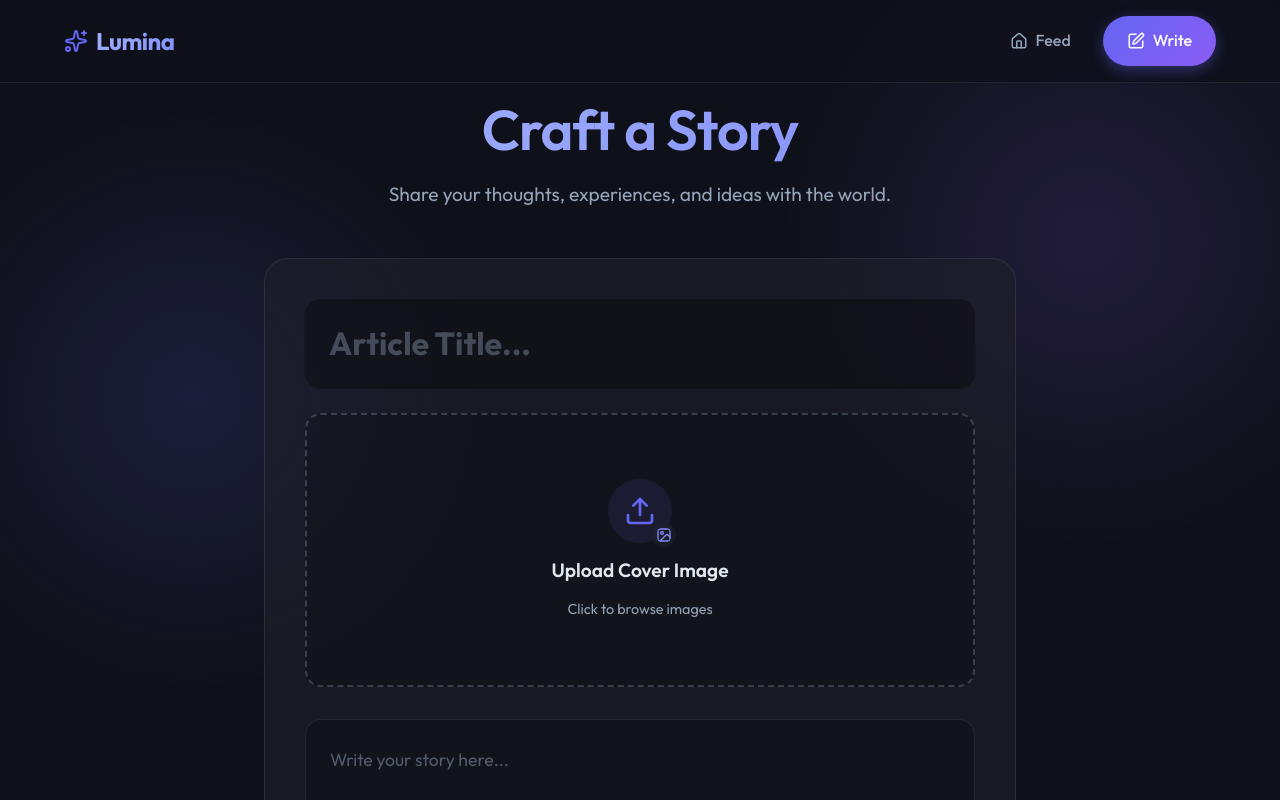
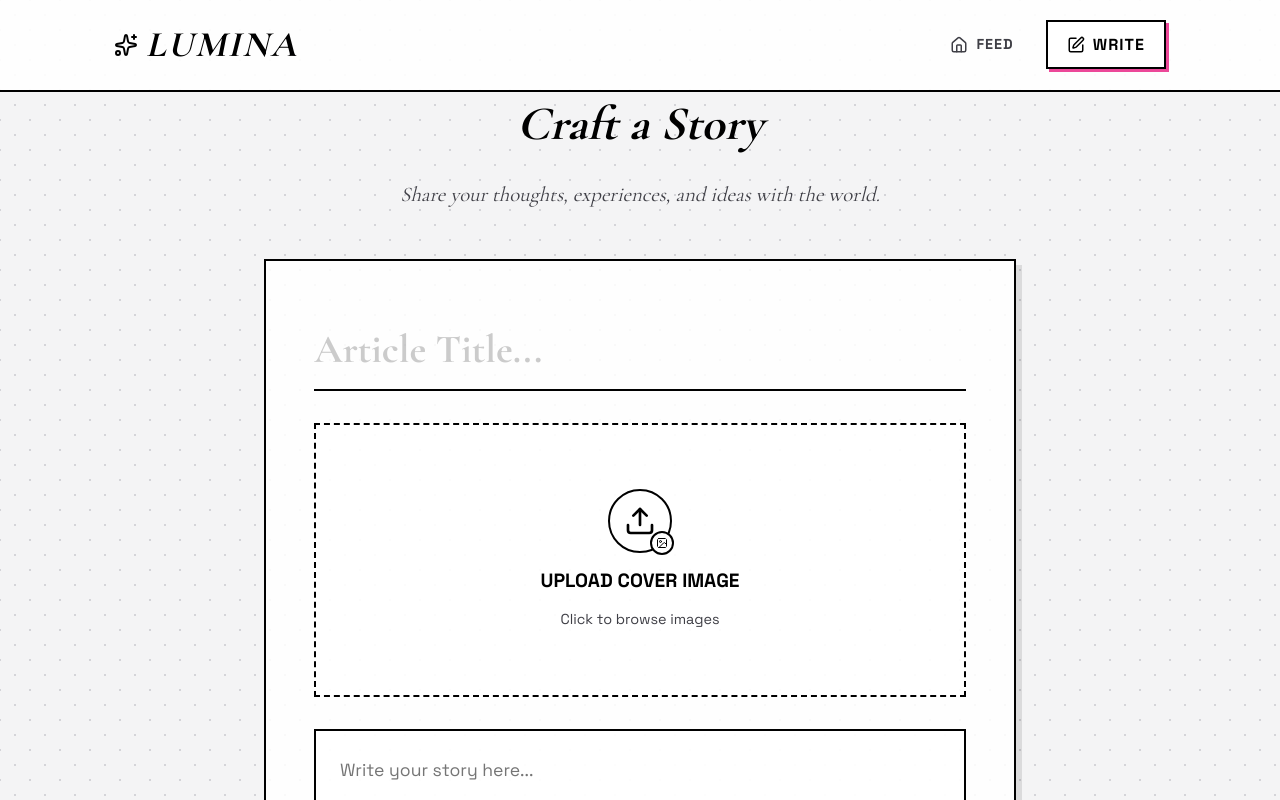
Before and after one commit to JngPeace/blog, a React (Vite) app: page /create in a window 1280 px wide. Shown: the top 800 px of the page. Built offline with nearby package versions, Linux system fonts and the light colour scheme.

Commit message:
feat: redesign homepage to match scrapbook aesthetic

```diff
--- a/src/components/Navbar.css
+++ b/src/components/Navbar.css
@@ -17,19 +17,21 @@
   display: flex;
   align-items: center;
   gap: 0.5rem;
+  font-family: 'Space Grotesk', sans-serif;
   font-size: 1.5rem;
   font-weight: 700;
-  letter-spacing: -0.5px;
+  letter-spacing: 2px;
+  text-transform: uppercase;
 }
 
 .logo-icon {
-  color: var(--accent-color);
+  color: var(--text-primary);
 }
 
 .nav-links {
   display: flex;
   align-items: center;
-  gap: 1.5rem;
+  gap: 2rem;
 }
 
 .nav-link {
@@ -37,15 +39,29 @@
   align-items: center;
   gap: 0.5rem;
   color: var(--text-secondary);
-  font-weight: 500;
+  font-weight: 700;
+  text-transform: uppercase;
+  letter-spacing: 1px;
+  font-size: 0.9rem;
   transition: var(--transition);
-  padding: 0.5rem;
+  position: relative;
+}
+
+.nav-link::after {
+  content: '';
+  position: absolute;
+  bottom: -4px;
+  left: 0;
+  width: 0%;
+  height: 2px;
+  background: var(--text-primary);
+  transition: var(--transition);
+}
+
+.nav-link:hover::after, .nav-link.active::after {
+  width: 100%;
 }
 
 .nav-link:hover, .nav-link.active {
   color: var(--text-primary);
 }
-
-.nav-link:hover {
-  transform: translateY(-2px);
-}
--- a/src/index.css
+++ b/src/index.css
@@ -1,15 +1,13 @@
-@import url('https://fonts.googleapis.com/css2?family=Outfit:wght@300;400;500;600;700&display=swap');
+@import url('https://fonts.googleapis.com/css2?family=Cormorant+Garamond:wght@400;600;700&family=Space+Grotesk:wght@400;600;700&display=swap');
 
 :root {
-  --bg-color: #0f111a;
-  --text-primary: #e2e8f0;
-  --text-secondary: #94a3b8;
-  --accent-color: #6366f1;
-  --accent-hover: #818cf8;
-  --danger-color: #ef4444;
-  --card-bg: rgba(30, 33, 43, 0.6);
-  --card-border: rgba(255, 255, 255, 0.08);
-  --glass-bg: rgba(15, 17, 26, 0.7);
+  --bg-color: #f4f4f5;
+  --text-primary: #000000;
+  --text-secondary: #3f3f46;
+  --accent-color: #ec4899; /* Soft Pink from the book edges */
+  --card-bg: rgba(255, 255, 255, 0.85);
+  --card-border: #000000;
+  --glass-bg: rgba(255, 255, 255, 0.7);
 
   --transition: all 0.3s cubic-bezier(0.4, 0, 0.2, 1);
 }
@@ -21,15 +19,17 @@
 }
 
 body {
-  font-family: 'Outfit', sans-serif;
+  font-family: 'Space Grotesk', sans-serif;
   background-color: var(--bg-color);
   color: var(--text-primary);
   line-height: 1.6;
   min-height: 100vh;
   overflow-x: hidden;
-  background-image: radial-gradient(circle at 15% 50%, rgba(99, 102, 241, 0.15), transparent 25%),
-                    radial-gradient(circle at 85% 30%, rgba(139, 92, 246, 0.15), transparent 25%);
-  background-attachment: fixed;
+  background-image:
+    radial-gradient(#d4d4d8 1.5px, transparent 1.5px),
+    radial-gradient(#d4d4d8 1.5px, transparent 1.5px);
+  background-size: 30px 30px;
+  background-position: 0 0, 15px 15px; /* Subtle dot grid paper effect */
 }
 
 a {
@@ -48,24 +48,23 @@ input, textarea {
   font-family: inherit;
 }
 
-/* Glassmorphism utilities */
+/* Glass & Paper Layers */
 .glass {
   background: var(--card-bg);
-  backdrop-filter: blur(12px);
-  -webkit-backdrop-filter: blur(12px);
-  border: 1px solid var(--card-border);
+  backdrop-filter: blur(8px);
+  -webkit-backdrop-filter: blur(8px);
+  border: 2px solid var(--card-border);
+  box-shadow: 6px 6px 0px rgba(0,0,0,0.1);
 }
 
 .glass-nav {
-  background: var(--glass-bg);
-  backdrop-filter: blur(20px);
-  -webkit-backdrop-filter: blur(20px);
-  border-bottom: 1px solid var(--card-border);
+  background: rgba(255, 255, 255, 0.9);
+  border-bottom: 2px solid var(--card-border);
 }
 
 /* Layout */
 .container {
-  max-width: 1200px;
+  max-width: 1100px;
   margin: 0 auto;
   padding: 0 1.5rem;
 }
@@ -78,15 +77,30 @@ input, textarea {
 
 /* Typography */
 h1, h2, h3, h4 {
-  font-weight: 600;
+  font-family: 'Cormorant Garamond', serif;
+  font-weight: 700;
   line-height: 1.2;
 }
 
 .text-gradient {
-  background: linear-gradient(135deg, #a5b4fc 0%, #818cf8 100%);
-  -webkit-background-clip: text;
-  -webkit-text-fill-color: transparent;
-  background-clip: text;
+  color: var(--text-primary);
+  font-family: 'Cormorant Garamond', serif;
+  font-style: italic;
+  font-size: 1.5em;
+  font-weight: 700;
+}
+
+/* Stamp letters */
+.stamp-letter {
+  display: inline-block;
+  border: 2px solid var(--text-primary);
+  padding: 0.2rem 0.6rem;
+  margin: 0 0.2rem;
+  font-family: 'Space Grotesk', sans-serif;
+  font-weight: 700;
+  background: rgba(255, 255, 255, 0.9);
+  box-shadow: 2px 2px 0px var(--text-primary);
+  transform: rotate(calc(var(--rotate, 0) * 1deg));
 }
 
 /* Components */
@@ -95,36 +109,36 @@ h1, h2, h3, h4 {
   align-items: center;
   justify-content: center;
   gap: 0.5rem;
-  padding: 0.75rem 1.5rem;
-  border-radius: 9999px;
-  font-weight: 500;
+  padding: 0.6rem 1.2rem;
+  border: 2px solid var(--text-primary);
+  background: white;
+  color: var(--text-primary);
+  font-weight: 700;
   transition: var(--transition);
   font-size: 1rem;
+  text-transform: uppercase;
+  letter-spacing: 1px;
 }
 
 .btn-primary {
-  background: linear-gradient(135deg, var(--accent-color) 0%, #8b5cf6 100%);
-  color: white;
-  box-shadow: 0 4px 14px 0 rgba(99, 102, 241, 0.39);
+  box-shadow: 3px 3px 0px var(--accent-color);
 }
 
 .btn-primary:hover {
-  transform: translateY(-2px);
-  box-shadow: 0 6px 20px rgba(99, 102, 241, 0.5);
-  background: linear-gradient(135deg, var(--accent-hover) 0%, #a78bfa 100%);
+  transform: translate(-2px, -2px);
+  box-shadow: 5px 5px 0px var(--accent-color);
 }
 
 .btn-icon {
   padding: 0.5rem;
-  border-radius: 50%;
-  background: rgba(255, 255, 255, 0.05);
+  border: 2px solid var(--text-primary);
+  background: white;
   transition: var(--transition);
 }
 
 .btn-icon:hover {
-  background: rgba(255, 255, 255, 0.1);
-  color: var(--accent-hover);
-  transform: scale(1.05);
+  background: var(--text-primary);
+  color: white;
 }
 
 /* Form Elements */
@@ -136,16 +150,14 @@ h1, h2, h3, h4 {
   display: block;
   margin-bottom: 0.5rem;
   font-size: 0.9rem;
-  color: var(--text-secondary);
-  font-weight: 500;
+  font-weight: 700;
 }
 
 .form-control {
   width: 100%;
   padding: 1rem;
-  border-radius: 12px;
-  background: rgba(0, 0, 0, 0.2);
-  border: 1px solid var(--card-border);
+  background: white;
+  border: 2px solid var(--text-primary);
   color: var(--text-primary);
   font-size: 1rem;
   transition: var(--transition);
@@ -153,13 +165,8 @@ h1, h2, h3, h4 {
 
 .form-control:focus {
   outline: none;
-  border-color: var(--accent-color);
-  box-shadow: 0 0 0 3px rgba(99, 102, 241, 0.2);
-  background: rgba(0, 0, 0, 0.4);
-}
-
-.form-control::placeholder {
-  color: rgba(148, 163, 184, 0.5);
+  box-shadow: 4px 4px 0px rgba(0,0,0,0.1);
+  transform: translate(-2px, -2px);
 }
 
 /* Animations */
@@ -171,21 +178,3 @@ h1, h2, h3, h4 {
 .animate-fade-in {
   animation: fadeIn 0.5s ease-out forwards;
 }
-
-/* Custom Scrollbar */
-::-webkit-scrollbar {
-  width: 8px;
-}
-
-::-webkit-scrollbar-track {
-  background: var(--bg-color);
-}
-
-::-webkit-scrollbar-thumb {
-  background: #334155;
-  border-radius: 4px;
-}
-
-::-webkit-scrollbar-thumb:hover {
-  background: #475569;
-}
--- a/src/pages/CreatePost.css
+++ b/src/pages/CreatePost.css
@@ -8,32 +8,34 @@
 }
 
 .create-form {
-  padding: 2.5rem;
-  border-radius: 24px;
+  padding: 3rem;
+  border-radius: 0;
 }
 
 .title-input {
-  font-size: 2rem;
+  font-size: 2.5rem;
+  font-family: 'Cormorant Garamond', serif;
   font-weight: 700;
-  padding: 1.5rem;
-  background: rgba(0, 0, 0, 0.3);
+  padding: 1rem 0;
+  background: transparent;
   border: none;
-  border-bottom: 2px solid transparent;
-  border-radius: 16px;
+  border-bottom: 2px solid var(--text-primary);
+  border-radius: 0;
 }
 
 .title-input:focus {
-  background: rgba(0, 0, 0, 0.5);
-  border-bottom-color: var(--accent-color);
+  background: rgba(255, 255, 255, 0.5);
   box-shadow: none;
+  transform: none;
 }
 
 .title-input::placeholder {
-  color: rgba(148, 163, 184, 0.4);
+  color: rgba(0, 0, 0, 0.2);
 }
 
 .image-upload-container {
   margin-bottom: 2rem;
+  margin-top: 2rem;
 }
 
 .hidden-input {
@@ -44,17 +46,16 @@
   display: block;
   width: 100%;
   padding: 4rem 2rem;
-  border: 2px dashed rgba(148, 163, 184, 0.3);
-  border-radius: 16px;
-  background: rgba(0, 0, 0, 0.2);
+  border: 2px dashed var(--text-primary);
+  background: rgba(255, 255, 255, 0.5);
   text-align: center;
   cursor: pointer;
   transition: var(--transition);
 }
 
 .upload-placeholder:hover {
-  border-color: var(--accent-color);
-  background: rgba(99, 102, 241, 0.05);
+  background: rgba(255, 255, 255, 1);
+  box-shadow: 4px 4px 0px rgba(0,0,0,0.1);
 }
 
 .upload-content {
@@ -68,27 +69,29 @@
   position: relative;
   width: 64px;
   height: 64px;
+  border: 2px solid var(--text-primary);
   border-radius: 50%;
-  background: rgba(99, 102, 241, 0.1);
+  background: white;
   display: flex;
   align-items: center;
   justify-content: center;
-  color: var(--accent-color);
+  color: var(--text-primary);
 }
 
 .sub-icon {
   position: absolute;
   bottom: -4px;
   right: -4px;
-  background: var(--card-bg);
+  background: white;
+  border: 2px solid var(--text-primary);
   border-radius: 50%;
   padding: 4px;
-  color: var(--accent-hover);
 }
 
 .upload-content h3 {
   font-size: 1.2rem;
-  color: var(--text-primary);
+  font-family: 'Space Grotesk', sans-serif;
+  text-transform: uppercase;
 }
 
 .upload-content p {
@@ -99,9 +102,10 @@
 .image-preview {
   position: relative;
   width: 100%;
-  border-radius: 16px;
-  overflow: hidden;
-  box-shadow: 0 10px 30px rgba(0, 0, 0, 0.3);
+  border: 2px solid var(--text-primary);
+  background: white;
+  padding: 10px;
+  box-shadow: 6px 6px 0px rgba(0,0,0,0.1);
 }
 
 .image-preview img {
@@ -110,14 +114,15 @@
   max-height: 400px;
   object-fit: cover;
   display: block;
+  filter: grayscale(10%);
 }
 
 .remove-image {
   position: absolute;
-  top: 1rem;
-  right: 1rem;
-  background: rgba(0, 0, 0, 0.6);
-  color: white;
+  top: -10px;
+  right: -10px;
+  background: white;
+  color: var(--text-primary);
   width: 36px;
   height: 36px;
   display: flex;
@@ -125,10 +130,14 @@
   justify-content: center;
   font-size: 1.5rem;
   line-height: 1;
+  border: 2px solid var(--text-primary);
+  border-radius: 50%;
+  cursor: pointer;
 }
 
 .remove-image:hover {
-  background: var(--danger-color);
+  background: var(--text-primary);
+  color: white;
 }
 
 .content-group {
@@ -136,13 +145,13 @@
 }
 
 .content-input {
-  min-height: 300px;
+  min-height: 400px;
   resize: vertical;
   padding: 1.5rem;
   font-size: 1.1rem;
   line-height: 1.8;
-  background: rgba(0, 0, 0, 0.2);
-  border-radius: 16px;
+  background: rgba(255, 255, 255, 0.7);
+  border-radius: 0;
 }
 
 .form-actions {
--- a/src/pages/Home.css
+++ b/src/pages/Home.css
@@ -1,46 +1,105 @@
 .page-header {
-  margin-bottom: 4rem;
+  margin-bottom: 5rem;
   text-align: center;
+  position: relative;
+  padding: 3rem 0;
 }
 
 .title-large {
-  font-size: 3.5rem;
-  margin-bottom: 1rem;
-  letter-spacing: -1px;
+  font-size: 3rem;
+  margin-bottom: 1.5rem;
+  position: relative;
+  z-index: 10;
 }
 
 .subtitle {
-  font-size: 1.2rem;
+  font-family: 'Cormorant Garamond', serif;
+  font-style: italic;
+  font-size: 1.3rem;
   color: var(--text-secondary);
-  max-width: 600px;
-  margin: 0 auto;
+  position: relative;
+  z-index: 10;
 }
 
-.posts-grid {
+/* Decorative scrapbook elements */
+.deco-circle {
+  position: absolute;
+  border-radius: 50%;
+  background: rgba(255, 255, 255, 0.6);
+  border: 1px solid var(--text-primary);
+  z-index: 1;
+}
+
+.circle-1 {
+  width: 40px;
+  height: 40px;
+  top: 20%;
+  left: 30%;
+}
+
+.circle-2 {
+  width: 20px;
+  height: 20px;
+  bottom: 10%;
+  right: 25%;
+}
+
+.deco-stamp {
+  position: absolute;
+  top: 10%;
+  right: 15%;
+  font-size: 5rem;
+  font-weight: 700;
+  color: rgba(0, 0, 0, 0.05);
+  transform: rotate(15deg);
+  z-index: 0;
+  border: 4px solid rgba(0, 0, 0, 0.05);
+  padding: 0 1rem;
+}
+
+.posts-scatter-grid {
   display: grid;
-  grid-template-columns: repeat(auto-fill, minmax(350px, 1fr));
-  gap: 2rem;
+  grid-template-columns: repeat(auto-fill, minmax(320px, 1fr));
+  gap: 3rem;
+  padding-bottom: 4rem;
 }
 
 .post-card {
-  border-radius: 20px;
-  overflow: hidden;
-  transition: var(--transition);
+  border-radius: 0; /* Sharp corners for paper look */
+  overflow: visible; /* To allow overlapping borders */
   display: flex;
   flex-direction: column;
+  position: relative;
+  background: rgba(255, 255, 255, 0.9);
+}
+
+/* Creating a layered paper effect under the card */
+.post-card::before {
+  content: '';
+  position: absolute;
+  top: 5px;
+  left: 5px;
+  right: -5px;
+  bottom: -5px;
+  background: rgba(236, 72, 153, 0.1); /* Soft pink layer */
+  border: 2px solid var(--text-primary);
+  z-index: -1;
+  transition: var(--transition);
 }
 
 .post-card:hover {
-  transform: translateY(-8px);
-  box-shadow: 0 20px 40px rgba(0, 0, 0, 0.4);
-  border-color: rgba(99, 102, 241, 0.3);
+  transform: translateY(-5px) !important; /* Override inline random rotation on hover */
+}
+
+.post-card:hover::before {
+  transform: translate(3px, 3px);
 }
 
 .post-image-container {
   position: relative;
   width: 100%;
-  padding-top: 60%; /* 16:9 Aspect Ratio */
-  overflow: hidden;
+  padding-top: 65%;
+  border-bottom: 2px solid var(--text-primary);
 }
 
 .post-image {
@@ -50,18 +109,14 @@
   width: 100%;
   height: 100%;
   object-fit: cover;
-  transition: transform 0.6s cubic-bezier(0.4, 0, 0.2, 1);
+  filter: grayscale(20%) contrast(1.1); /* Slightly vintage/artistic look */
 }
 
-.post-card:hover .post-image {
-  transform: scale(1.05);
-}
-
-.post-overlay {
+.image-frame-overlay {
   position: absolute;
   inset: 0;
-  background: linear-gradient(to bottom, transparent, rgba(15, 17, 26, 0.8));
-  opacity: 0.6;
+  border: 10px solid rgba(255, 255, 255, 0.4);
+  pointer-events: none;
 }
 
 .post-content {
@@ -76,21 +131,18 @@
   align-items: center;
   gap: 0.5rem;
   font-size: 0.85rem;
+  font-weight: 600;
   color: var(--text-secondary);
   margin-bottom: 1rem;
-}
-
-.date {
-  display: flex;
-  align-items: center;
-  gap: 0.3rem;
+  text-transform: uppercase;
+  letter-spacing: 1px;
 }
 
 .post-title {
-  font-size: 1.4rem;
+  font-size: 1.6rem;
   margin-bottom: 0.75rem;
   color: var(--text-primary);
-  line-height: 1.3;
+  line-height: 1.2;
 }
 
 .post-excerpt {
@@ -98,24 +150,24 @@
   font-size: 0.95rem;
   margin-bottom: 1.5rem;
   flex: 1;
-  display: -webkit-box;
-  -webkit-line-clamp: 3;
-  -webkit-box-orient: vertical;
-  overflow: hidden;
 }
 
 .read-more {
   display: inline-flex;
   align-items: center;
   gap: 0.5rem;
-  color: var(--accent-color);
-  font-weight: 600;
+  color: var(--text-primary);
+  font-weight: 700;
   font-size: 0.95rem;
+  text-transform: uppercase;
+  border-bottom: 2px solid var(--text-primary);
+  padding-bottom: 2px;
+  align-self: flex-start;
   transition: var(--transition);
-  margin-top: auto;
 }
 
 .read-more:hover {
-  color: var(--accent-hover);
+  color: var(--accent-color);
+  border-color: var(--accent-color);
   gap: 0.75rem;
 }
```
Also changed, not shown: src/pages/Home.jsx (+43 -13 lines), src/pages/PostDetail.css (+47 -26 lines).
